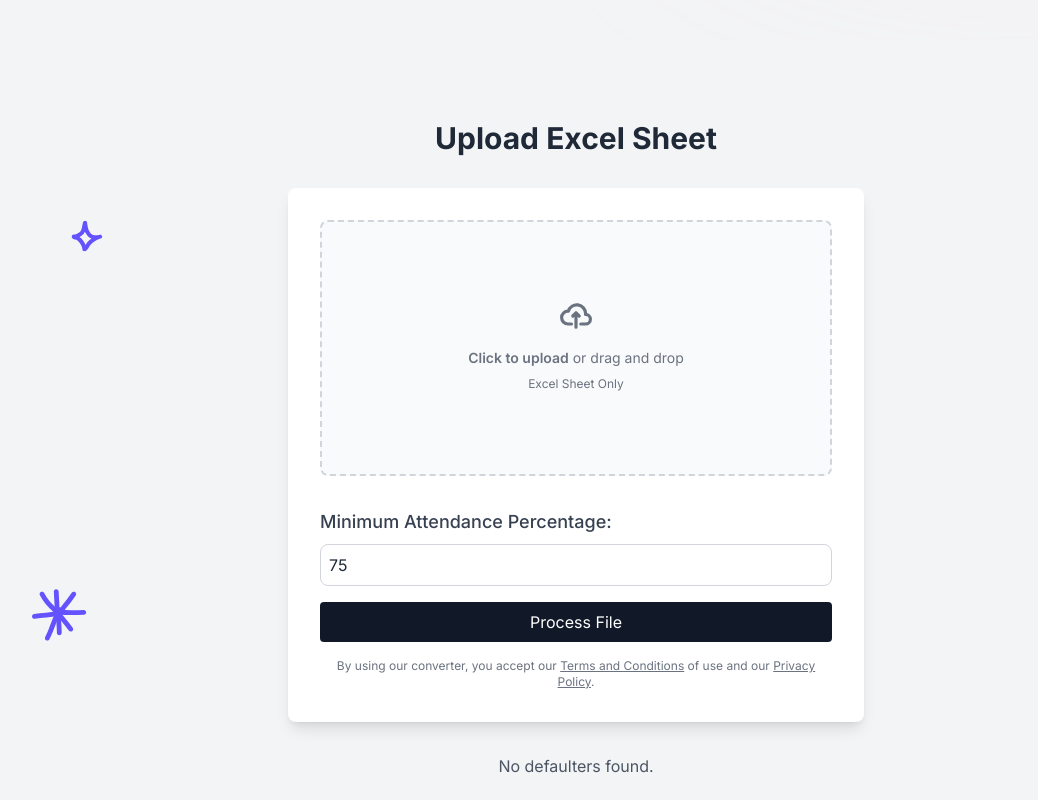
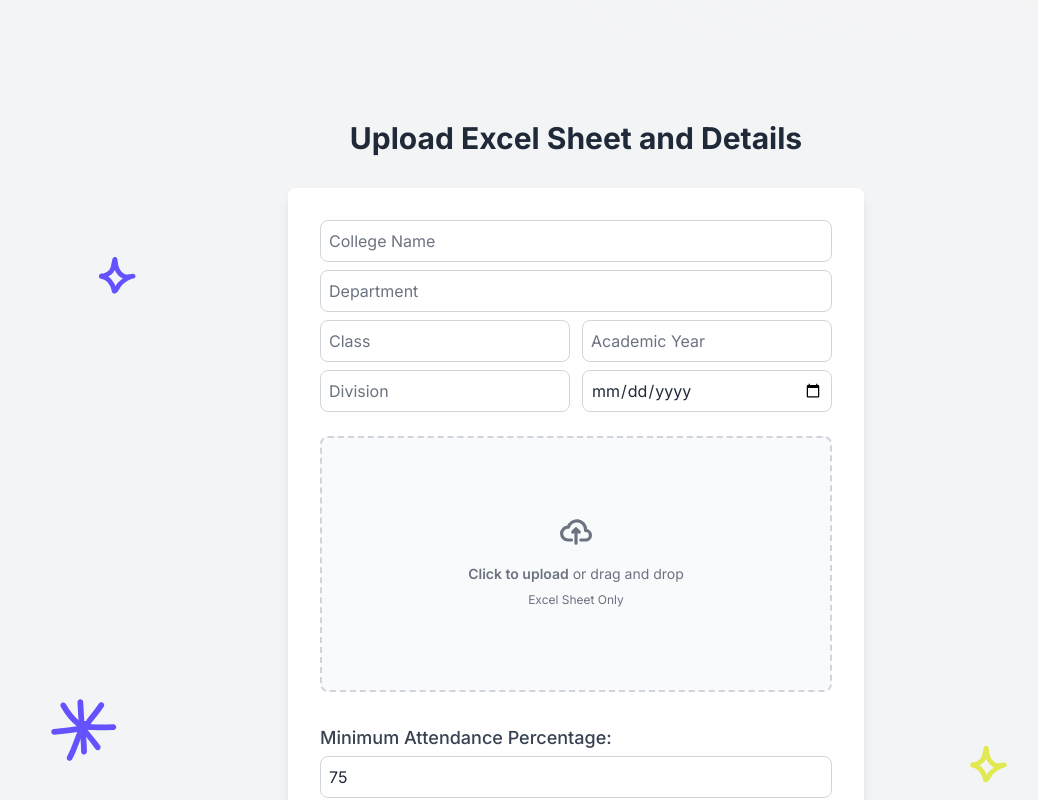
Before and after one commit to Ganutidke/classguard, a Next.js app: page / in a window 1280 px wide. Shown: the part 840-1640 px from the top of the page, without its empty margins (64-1102 px from the left). Built offline with nearby package versions, Linux system fonts and the light colour scheme.

Commit message:
feat - added pdf formate to download and information collection form and added pagination on table

```diff
--- a/package.json
+++ b/package.json
@@ -16,6 +16,8 @@
     "class-variance-authority": "^0.7.0",
     "clsx": "^2.1.1",
     "flowbite": "^2.5.1",
+    "jspdf": "^2.5.1",
+    "jspdf-autotable": "^3.8.2",
     "next": "14.2.5",
     "react": "^18",
     "react-dom": "^18",
--- a/src/components/HeroSection.js
+++ b/src/components/HeroSection.js
@@ -8,7 +8,7 @@ const HeroSection = () => {
   return (
     <div className=" min-h-screen bg-gradient-to-r from-white to-pink-50 bg-cover bg-no-repeat xl:bg-hero-pattern flex  items-center ">
       <div className="lg:max-w-6xl max-w-3xl mx-auto  flex-col lg:flex-row items-center xl:gap-5 justify-between px-4 py-16 flex">
-        <div className="lg:w-1/2">
+        <div className="lg:w-3/5">
           <h1 className="lg:text-5xl text-4xl font-bold text-black">
             Welcome to <span className="text-purple-600">ClassGuard</span>
           </h1>
@@ -25,8 +25,8 @@ const HeroSection = () => {
             </Link>
           </div>
         </div>
-        <div className="flex justify-center lg:w-1/2 ">
-          <Image src={heroImage} alt="Hero Image" width={420} height={100} />
+        <div className="hidden lg:flex justify-center  lg:w-2/5 ">
+          <Image src={heroImage} alt="Hero Image" width={500} height={150}  className="object-cover"/>
         </div>
       </div>
     </div>
--- a/src/components/UploadSection.js
+++ b/src/components/UploadSection.js
@@ -1,16 +1,32 @@
-
-'use client'
+'use client';
 import { useState } from 'react';
 import * as XLSX from 'xlsx';
+import jsPDF from 'jspdf';
+import 'jspdf-autotable';
+import { toast, ToastContainer } from 'react-toastify';
+import 'react-toastify/dist/ReactToastify.css';
 
 const UploadSection = () => {
   const [file, setFile] = useState(null);
+  const [fileName, setFileName] = useState('');
   const [minPercentage, setMinPercentage] = useState(75); // Default value
   const [defaulters, setDefaulters] = useState([]);
   const [downloadVisible, setDownloadVisible] = useState(false);
+  const [collegeName, setCollegeName] = useState('');
+  const [className, setClassName] = useState('');
+  const [academicYear, setAcademicYear] = useState('');
+  const [division, setDivision] = useState('');
+  const [department, setDepartment] = useState('');
+  const [date, setDate] = useState('');
+  const [currentPage, setCurrentPage] = useState(1);
+
+  const rowsPerPage = 10;
 
   const handleFileChange = (e) => {
-    setFile(e.target.files[0]);
+    const selectedFile = e.target.files[0];
+    setFile(selectedFile);
+    setFileName(selectedFile.name);
+    toast.success(`File ${selectedFile.name} uploaded successfully!`);
   };
 
   const handlePercentageChange = (e) => {
@@ -34,21 +50,29 @@ const UploadSection = () => {
         const filteredDefaulters = jsonData.filter(student => {
           const attendance = (student['Lectures Attended'] / student['Total Lectures']) * 100;
           student['Percentage'] = attendance.toFixed(2);  // Add percentage to each student
+
+          // Validation Condition
+          if (student['Lectures Attended'] < 0 || student['Lectures Attended'] > student['Total Lectures']) {
+            toast.error('Invalid data: Lectures Attended must not be negative or exceed Total Lectures.');
+            throw new toast.error('Invalid data in the file.');
+          }
+
           return attendance < minPercentage;
         });
 
         setDefaulters(filteredDefaulters);
         setDownloadVisible(filteredDefaulters.length > 0);
+        setCurrentPage(1); // Reset to first page when new data is loaded
       } catch (error) {
         console.error('Error processing file:', error);
-        alert('There was an error processing the file. Please ensure it is correctly formatted.');
+        toast.error('There was an error processing the file. Please ensure it is correctly formatted.');
       }
     };
 
     reader.readAsArrayBuffer(file);
   };
 
-  const downloadFile = () => {
+  const downloadExcel = () => {
     const now = new Date();
     const formattedDate = now.toISOString().slice(0, 19).replace(/:/g, '-');
     const filename = `defaulter-list_${formattedDate}.xlsx`;
@@ -59,11 +83,101 @@ const UploadSection = () => {
     XLSX.writeFile(newWorkbook, filename);
   };
 
+  const downloadPDF = () => {
+    const doc = new jsPDF();
+    doc.setFontSize(12);
+    doc.setFont('Times', 'bold');
+
+    // Add header
+    doc.text(`Dr.D.Y.Patil Unitech Socienty's`, 105, 5, null, null, 'center')
+    doc.setFontSize(13);
+    doc.text(`${collegeName}`, 105, 10, null, null, 'center');
+    doc.text(`Academic Year: ${academicYear}`, 105, 40, null, null, 'center');
+    doc.text(`${department}`, 105, 20, null, null, 'center');
+    doc.text(`Class: ${className}   Div: ${division}`, 105, 30, null, null, 'center');
+    doc.text(`Defaulter List | Date: ${date}`, 105, 50, null, null, 'center');
+    // Add table
+    const tableColumn = ['Roll Number', 'Name', 'Total Lectures', 'Lectures Attended', 'Percentage'];
+    const tableRows = defaulters.map(student => [
+      student['Roll Number'],
+      student['Name'],
+      student['Total Lectures'],
+      student['Lectures Attended'],
+      `${student['Percentage']}%`,
+    ]);
+
+    doc.autoTable({
+      startY: 60,
+      head: [tableColumn],
+      body: tableRows,
+    });
+
+    doc.save(`defaulter-list-${fileName}.pdf`);
+  };
+
+  const indexOfLastRow = currentPage * rowsPerPage;
+  const indexOfFirstRow = indexOfLastRow - rowsPerPage;
+  const currentRows = defaulters.slice(indexOfFirstRow, indexOfLastRow);
+  const totalPages = Math.ceil(defaulters.length / rowsPerPage);
+
   return (
     <section id="upload" className="py-20 bg-gradient-to-r from-white to-pink-50 lg:bg-hero-upload lg:bg-no-repeat lg:bg-cover">
+      <ToastContainer />
       <div className="container mx-auto text-center">
-        <h2 className="text-3xl font-bold mb-8">Upload Excel Sheet</h2>
+        <h2 className="text-3xl font-bold mb-8">Upload Excel Sheet and Details</h2>
         <div className="bg-white shadow-lg rounded-lg p-8 mb-8 max-w-xl mx-auto">
+
+          {/* Form Fields */}
+          <div className="mb-4">
+            <input
+              type="text"
+              placeholder="College Name"
+              value={collegeName}
+              onChange={(e) => setCollegeName(e.target.value)}
+              className="w-full mb-2 p-2 border border-gray-300 rounded-lg"
+            />
+            <input
+              type="text"
+              placeholder="Department"
+              value={department}
+              onChange={(e) => setDepartment(e.target.value)}
+              className="w-full mb-2 p-2 border border-gray-300 rounded-lg"
+            />
+            <div className='flex gap-3'>
+              <input
+                type="text"
+                placeholder="Class"
+                value={className}
+                onChange={(e) => setClassName(e.target.value)}
+                className="w-full mb-2 p-2 border border-gray-300 rounded-lg"
+              />
+              <input
+                type="text"
+                placeholder="Academic Year"
+                value={academicYear}
+                onChange={(e) => setAcademicYear(e.target.value)}
+                className="w-full mb-2 p-2 border border-gray-300 rounded-lg"
+              />
+            </div>
+            <div className='flex gap-3'>
+              <input
+                type="text"
+                placeholder="Division"
+                value={division}
+                onChange={(e) => setDivision(e.target.value)}
+                className="w-full mb-2 p-2 border border-gray-300 rounded-lg"
+              />
+
+              <input
+                type="date"
+                placeholder="Date"
+                value={date}
+                onChange={(e) => setDate(e.target.value)}
+                className="w-full mb-2 p-2 border border-gray-300 rounded-lg"
+              />
+            </div>
+          </div>
+
           {/* File Upload Section */}
           <div className="flex items-center justify-center w-full mb-8">
             <label
@@ -89,6 +203,8 @@ const UploadSection = () => {
                 <p className="mb-2 text-sm text-gray-500 dark:text-gray-400">
                   <span className="font-semibold">Click to upload</span> or drag and drop
                 </p>
+                {fileName && <p className="mt-2 text-sm text-green-600">Selected file: {fileName}</p>}
+
                 <p className="text-xs text-gray-500 dark:text-gray-400">
                   Excel Sheet Only
                 </p>
@@ -115,20 +231,17 @@ const UploadSection = () => {
               id="percentage"
               value={minPercentage}
               onChange={handlePercentageChange}
-              className="mt-2 p-2 w-full border border-gray-300 rounded-lg focus:outline-none focus:ring-2 focus:ring-indigo-500"
+              className="mt-1 w-full p-2 border border-gray-300 rounded-lg"
+              placeholder="Enter minimum attendance percentage"
             />
           </div>
 
-          {/* Process File Button */}
           <button
             onClick={processFile}
-            className="w-full bg-gray-900 text-white py-2 px-4 rounded hover:bg-gray-700 transition"
+            className="w-full py-2 px-4 bg-black  text-white font-semibold rounded-lg transition duration-300"
           >
-            Process File
+            Generate Defaulter List
           </button>
-          <p className="mt-4 text-xs text-gray-500">
-            By using our converter, you accept our <a href="#" className="underline">Terms and Conditions</a> of use and our <a href="#" className="underline">Privacy Policy</a>.
-          </p>
         </div>
 
         {/* Result Section */}
@@ -148,7 +261,7 @@ const UploadSection = () => {
                     </tr>
                   </thead>
                   <tbody>
-                    {defaulters.map((student, index) => (
+                    {currentRows.map((student, index) => (
                       <tr key={index} className="border-b">
                         <td className="border px-4 py-2">{student['Roll Number']}</td>
                         <td className="border px-4 py-2">{student.Name}</td>
@@ -160,17 +273,43 @@ const UploadSection = () => {
                   </tbody>
                 </table>
               </div>
+              {totalPages > 1 && (
+                <div className="flex justify-center mt-4">
+                  <button
+                    onClick={() => setCurrentPage(prev => Math.max(prev - 1, 1))}
+                    disabled={currentPage === 1}
+                    className={`py-2 px-4 mr-2 bg-gray-500 hover:bg-gray-600 text-white font-semibold rounded-lg transition duration-300 ${currentPage === 1 && 'opacity-50 cursor-not-allowed'}`}
+                  >
+                    Previous
+                  </button>
+                  <button
+                    onClick={() => setCurrentPage(prev => Math.min(prev + 1, totalPages))}
+                    disabled={currentPage === totalPages}
+                    className={`py-2 px-4 ml-2 bg-gray-500 hover:bg-gray-600 text-white font-semibold rounded-lg transition duration-300 ${currentPage === totalPages && 'opacity-50 cursor-not-allowed'}`}
+                  >
+                    Next
+                  </button>
+                </div>
+              )}
               {downloadVisible && (
-                <button
-                  onClick={downloadFile}
-                  className="mt-6 w-full bg-green-600 text-white py-2 px-4 rounded hover:bg-green-500 transition"
-                >
-                  Download Defaulter List
-                </button>
+                <div className="flex justify-around mt-4">
+                  <button
+                    onClick={downloadExcel}
+                    className="py-2 px-4 bg-green-500 hover:bg-green-600 text-white font-semibold rounded-lg transition duration-300"
+                  >
+                    Download Excel
+                  </button>
+                  <button
+                    onClick={downloadPDF}
+                    className="py-2 px-4 bg-red-500 hover:bg-red-600 text-white font-semibold rounded-lg transition duration-300"
+                  >
+                    Download PDF
+                  </button>
+                </div>
               )}
             </>
           ) : (
-            <p className="text-gray-600">No defaulters found.</p>
+            <p className="text-gray-600">No defaulters found based on the selected criteria.</p>
           )}
         </div>
       </div>
```
Also changed, not shown: 1 other file (tests, documents, lock files or other folders).
